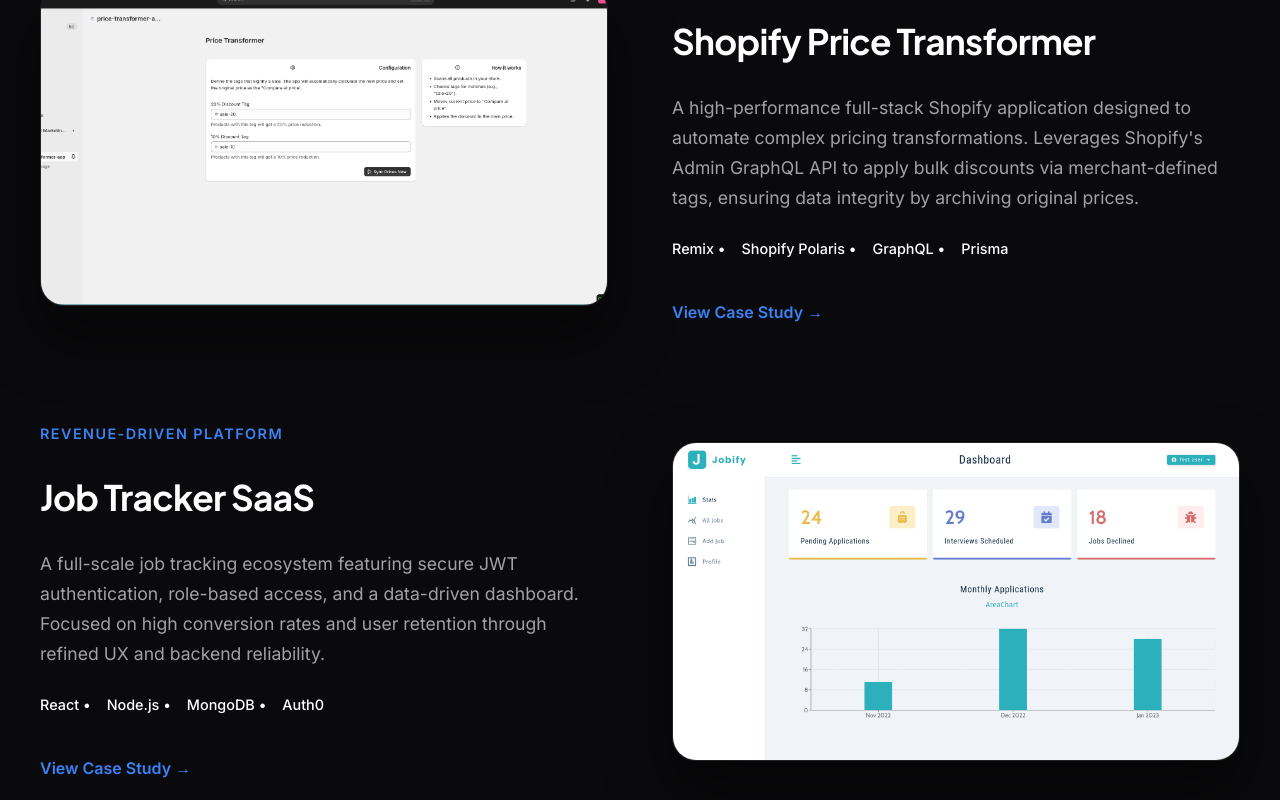
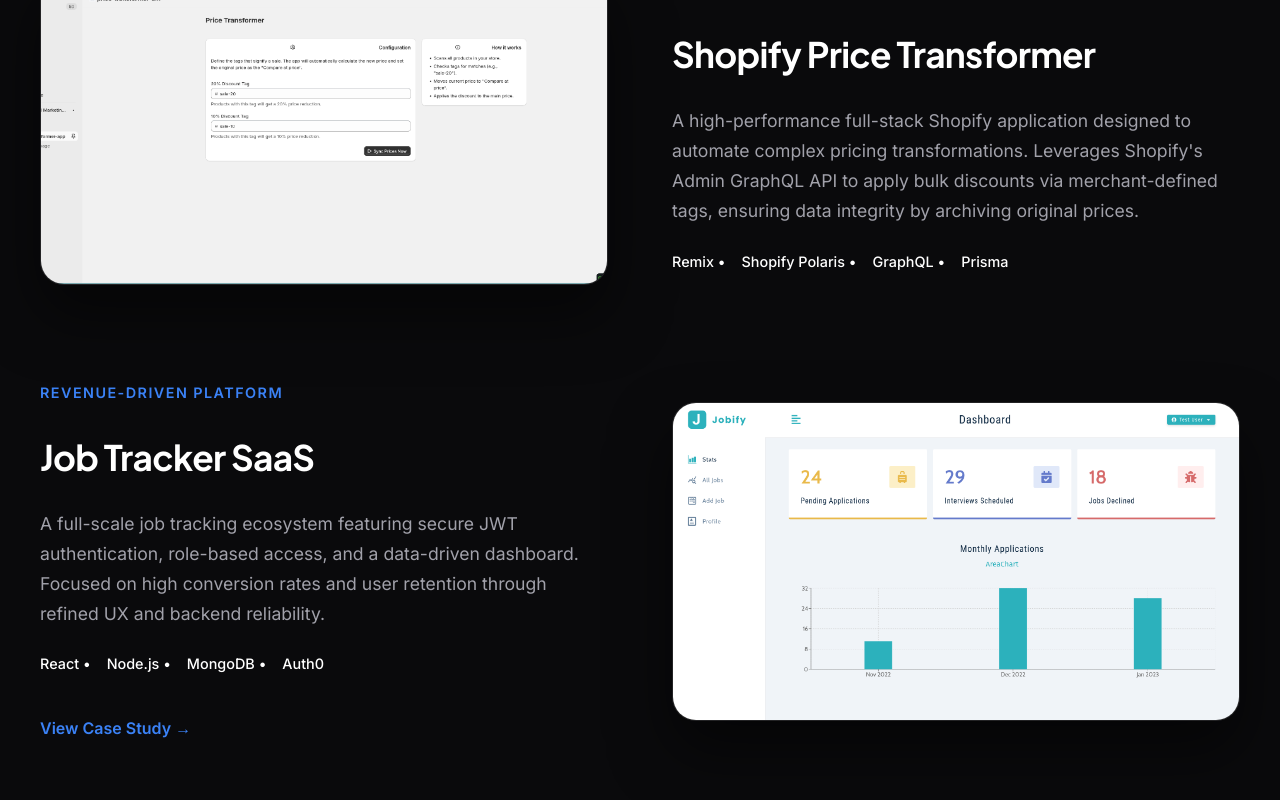
Before and after one commit to rajesh-1252/portfolio, a Next.js app: page / in a window 1280 px wide. Shown: the part 3809-4609 px from the top of the page. Built offline with nearby package versions, Linux system fonts and the light colour scheme.

Commit message:
style: hide case study link for projects with no external link

```diff
--- a/page/Project.tsx
+++ b/page/Project.tsx
@@ -63,9 +63,11 @@
                     <span key={tIdx} className="tech-item">{t} {tIdx < project.tech.length - 1 ? "•" : ""}</span>
                   ))}
                 </div>
-                <Link href={project.link} target="_blank" className="live-link">
-                  View Case Study →
-                </Link>
+                {project.link !== "#" && (
+                  <Link href={project.link} target="_blank" className="live-link">
+                    View Case Study →
+                  </Link>
+                )}
               </div>
             </motion.div>
           ))}
```
